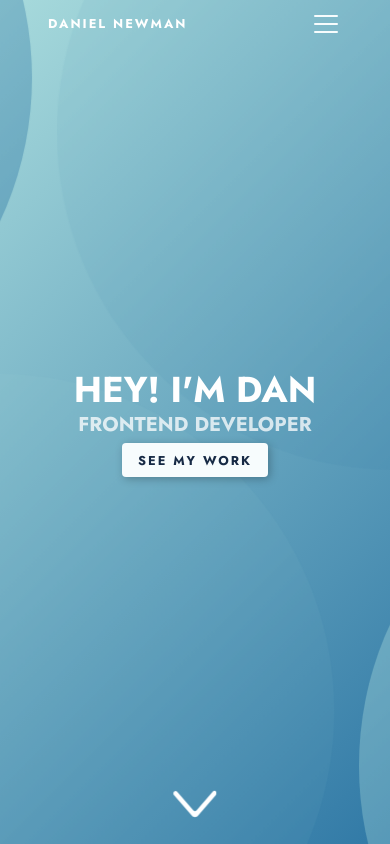
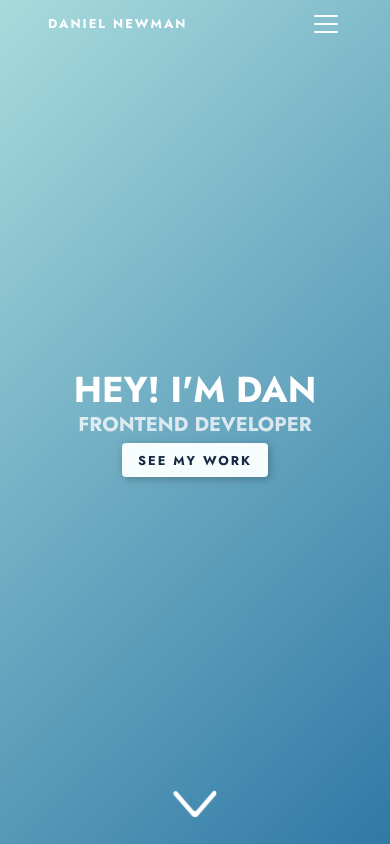
Before and after one commit to mannewdan/portfolio, a React (Vite) app: page / in a window 390 px wide. Shown: the top 844 px of the page. Built offline with nearby package versions, Linux system fonts and the light colour scheme.

Commit message:
background mobile fix

```diff
--- a/src/components/Background.tsx
+++ b/src/components/Background.tsx
@@ -1,4 +1,6 @@
 export default function Background() {
+  return <div className="background-animation"></div>;
+
   return (
     <>
       <div className="background-animation">
--- a/src/css/main.css
+++ b/src/css/main.css
@@ -284,7 +284,8 @@ a:hover .blend {
   position: relative;
   z-index: 5;
 }
-.header .background-animation {
+.header .background-animation,
+.header .background-gradient {
   -webkit-clip-path: polygon(0% 0%, 100% 0%, 100% var(--header-height), 0% var(--header-height));
           clip-path: polygon(0% 0%, 100% 0%, 100% var(--header-height), 0% var(--header-height));
 }
--- a/src/scss/layout/_header.scss
+++ b/src/scss/layout/_header.scss
@@ -24,7 +24,8 @@
     z-index: 5;
   }
 
-  .background-animation {
+  .background-animation,
+  .background-gradient {
     clip-path: polygon(
       0% 0%,
       100% 0%,
```
Also changed, not shown: 1 other file (tests, documents, lock files or other folders).
